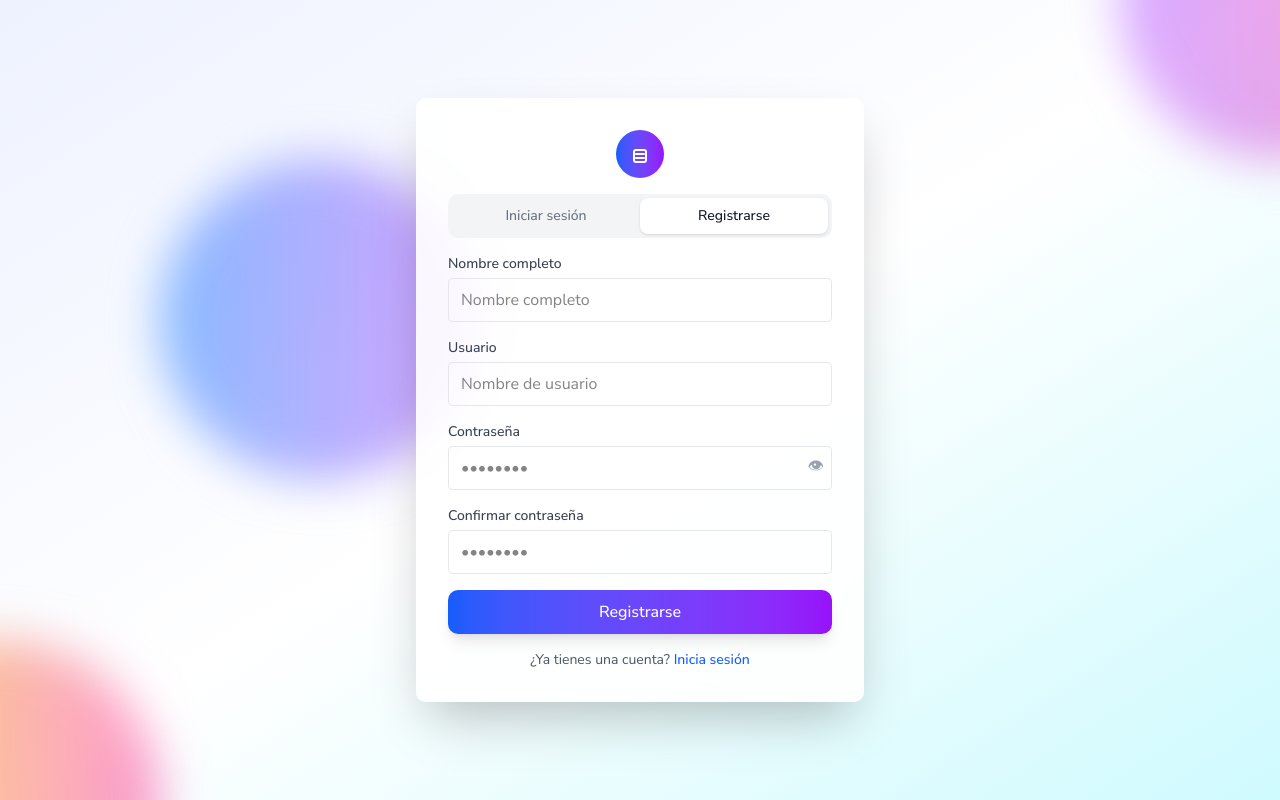
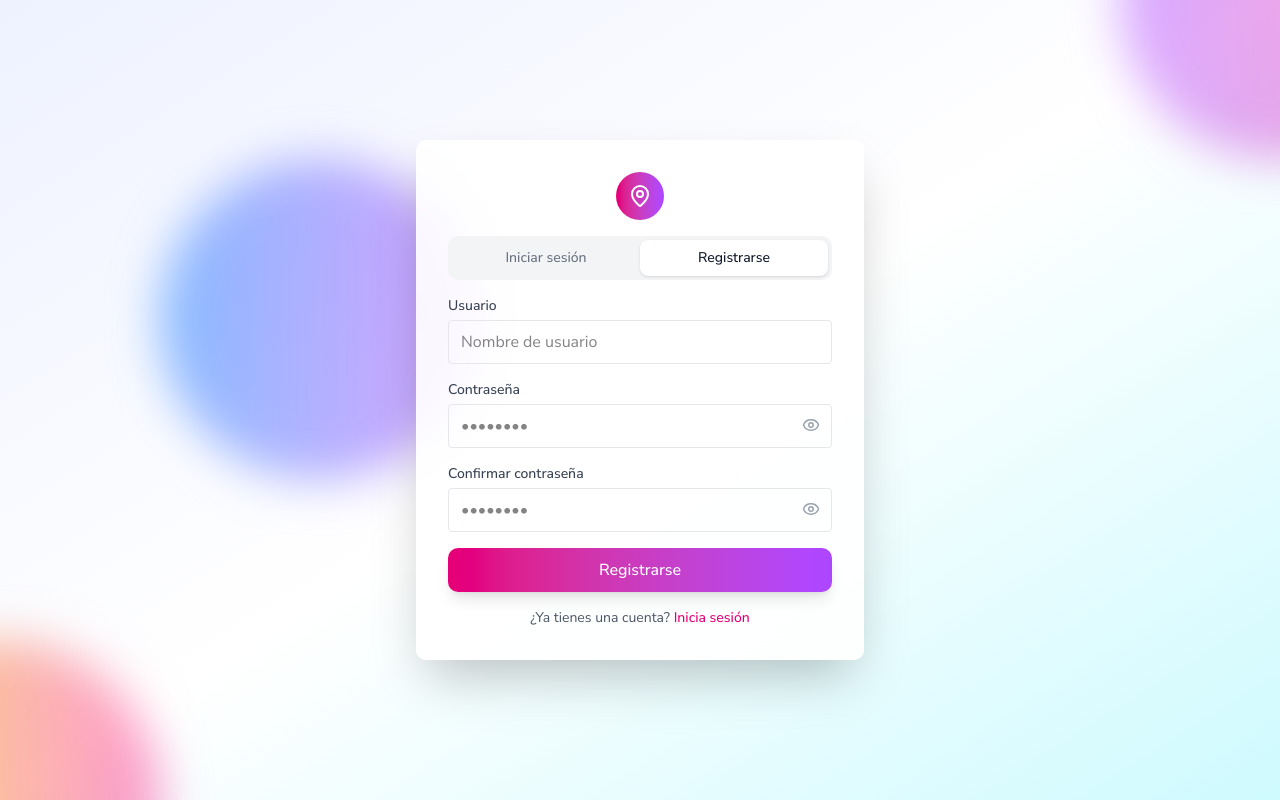
Before and after one commit to Efbayona/punto-red-front, a React (Vite) app: page / in a window 1280 px wide. Both pictures are taken after a click on the button "Registrarse". Built offline with nearby package versions, Linux system fonts and the light colour scheme.

Commit message:
User creation and settings

```diff
--- a/src/modules/dashboard/modal/NewRechargeModal.tsx
+++ b/src/modules/dashboard/modal/RechargeModal.tsx
@@ -11,7 +11,7 @@ import RechargeVoucher from "@/modules/dashboard/modal/RechargeVoucher.tsx";
 
 const quickAmounts = [1000, 5000, 10000, 20000, 50000, 100000];
 
-export default function NewRechargeModal({isOpen, onClose, onSave}: ModalProps) {
+export default function RechargeModal({isOpen, onClose, onSave}: ModalProps) {
     const [loading, setLoading] = useState(false);
     const [sending, setSending] = useState(false);
     const [formData, setFormData] = useState({operator: "", number: "", amount: ""});
@@ -232,7 +232,7 @@ export default function NewRechargeModal({isOpen, onClose, onSave}: ModalProps)
                                             amount: num < 1000 || num > 100000 ? "Debe estar entre 1,000 y 100,000" : "",
                                         });
                                     }}
-                                    placeholder="10,000"
+                                    placeholder="10.000"
                                     className={`pl-10 pr-12 w-full border rounded-lg px-3 py-2 ${
                                         errors.amount ? "border-red-500" : "border-gray-300"
                                     }`}
--- a/src/modules/login/components/Login.tsx
+++ b/src/modules/login/components/Login.tsx
@@ -1,59 +1,84 @@
-import React, {useState} from "react"
-import {useNavigate} from "react-router-dom"
+import React, {useState} from "react";
+import {useNavigate} from "react-router-dom";
 import {loginService, registerService} from "@/modules/login/services/AuthService.ts";
-import type {LoginData} from "@/modules/login/interfaces/Auth.interfaces.ts";
+import type {LoginData, RegisterUserData} from "@/modules/login/interfaces/Auth.interfaces.ts";
+import {Eye, EyeOff, MapPin} from "lucide-react";
+import {toast} from "react-toastify";
 
 export default function Login() {
-	const [showPassword, setShowPassword] = useState(false)
-	const [username, setUsername] = useState("")
-	const [password, setPassword] = useState("")
-	const [isLogin, setIsLogin] = useState(true)
-	const [confirmPassword, setConfirmPassword] = useState("")
-	const [name, setName] = useState("")
+	const [showPassword, setShowPassword] = useState(false);
+	const [showPasswordConfirm, setShowPasswordConfirm] = useState(false);
+	const [isLogin, setIsLogin] = useState(true);
+	const [loginUsername, setLoginUsername] = useState("");
+	const [loginPassword, setLoginPassword] = useState("");
+	const [registerUsername, setRegisterUsername] = useState("");
+	const [registerPassword, setRegisterPassword] = useState("");
+	const [registerConfirmPassword, setRegisterConfirmPassword] = useState("");
 
-	const navigate = useNavigate()
+	const navigate = useNavigate();
 
-	const handleSubmit = async (e: React.FormEvent<HTMLFormElement>) => {
-		e.preventDefault()
+	const handleLoginSubmit = async (e: React.FormEvent<HTMLFormElement>) => {
+		e.preventDefault();
 
 		try {
-			if (isLogin) {
-				if (!username || !password) {
-					alert("Por favor ingresa usuario y contraseña")
-					return
+			if (!loginUsername || !loginPassword) {
+				alert("Por favor ingresa usuario y contraseña");
+				return;
 			}
 
-				const data: LoginData = {
-					user: username,
-					password: password,
+			const dataUserLogin: LoginData = {
+				user: loginUsername,
+				password: loginPassword,
+			};
+
+			const result = await loginService(dataUserLogin, navigate);
+			console.log("Login exitoso", result);
+		} catch (error) {
+			alert("Ocurrió un error: " + error);
+		}
+	};
+
+	const handleRegisterSubmit = async (e: React.FormEvent<HTMLFormElement>) => {
+		e.preventDefault();
+
+		try {
+			if (!registerUsername || !registerPassword || !registerConfirmPassword) {
+				alert("Por favor completa todos los campos");
+				return;
+			}
+			if (registerPassword !== registerConfirmPassword) {
+				alert("Las contraseñas no coinciden");
+				return;
 			}
 
-				const result = await loginService(data, navigate)
-				console.log("Login exitoso ✅", result)
+			const dataUserRegister: RegisterUserData = {
+				user_name: registerUsername.toLowerCase(),
+				password: registerPassword,
+				confirm_password: registerConfirmPassword
+			};
 
-			} else {
-				if (!username || !password || !confirmPassword || !name) {
-					alert("Por favor completa todos los campos")
-					return
-				}
-				if (password !== confirmPassword) {
-					alert("Las contraseñas no coinciden")
-					return
+			try {
+				await registerService(dataUserRegister);
+				toast.success("Usuario creado exitosamente, ¡bienvenido!");
+			} catch (error) {
+				console.log(error)
+				toast.error("Error al registrar usuario");
 			}
 
-				const result = await registerService(name, username, password)
-				console.log("Registro exitoso ✅", result)
-				setIsLogin(true)
+			setRegisterUsername("");
+			setRegisterPassword("");
+			setRegisterConfirmPassword("");
+
+			setIsLogin(true);
+		} catch (error) {
+			alert("Ocurrió un error: " + error);
 		}
-		} catch (error) {
-			alert("Ocurrió un error: " + error)
-		}
-	}
+	};
 
 	return (
 		<div
 			className="min-h-screen flex items-center justify-center p-4 relative overflow-hidden bg-gradient-to-br from-indigo-50 via-white to-cyan-100">
-			{/* Fondos animado */}
+			{/* Fondos animados */}
 			<div className="absolute inset-0 overflow-hidden">
 				<div
 					className="absolute -top-40 -right-40 w-80 h-80 bg-gradient-to-r from-purple-400 to-pink-400 rounded-full mix-blend-multiply filter blur-xl opacity-70 animate-pulse"></div>
@@ -64,19 +89,11 @@ export default function Login() {
 			</div>
 
 			{/* Contenido */}
-			<form
-				onSubmit={handleSubmit}
-				className="relative z-10 w-full max-w-md bg-white/90 backdrop-blur-md rounded-lg shadow-2xl p-8"
-			>
+			<div className="relative z-10 w-full max-w-md bg-white/90 backdrop-blur-md rounded-lg shadow-2xl p-8">
 				{/* Icono */}
 				<div
-					className="w-12 h-12 bg-gradient-to-r from-blue-600 to-purple-600 rounded-full mx-auto mb-4 flex items-center justify-center"
-				>
-					<svg xmlns="http://www.w3.org/2000/svg" className="w-6 h-6 text-white" fill="none"
-					     viewBox="0 0 24 24" stroke="currentColor">
-						<path strokeLinecap="round" strokeLinejoin="round" strokeWidth={2}
-						      d="M16 12H8m8-4H8m8 8H8m-2-6v8a2 2 0 002 2h8a2 2 0 002-2v-8a2 2 0 00-2-2h-8a2 2 0 00-2 2z"/>
-					</svg>
+					className="w-12 h-12 bg-gradient-to-r from-pink-600 to-purple-500 rounded-full mx-auto mb-4 flex items-center justify-center">
+					<MapPin size={24} color="white"/>
 				</div>
 
 				{/* Pestañas */}
@@ -84,138 +101,180 @@ export default function Login() {
 					<button
 						type="button"
 						onClick={() => setIsLogin(true)}
-						className={`flex-1 py-2 px-4 rounded-md text-sm font-medium transition-all ${isLogin ? "bg-white text-gray-900 shadow-sm" : "text-gray-500 hover:text-gray-700"}`}
+						className={`flex-1 py-2 px-4 rounded-md text-sm font-medium transition-all ${
+							isLogin ? "bg-white text-gray-900 shadow-sm" : "text-gray-500 hover:text-gray-700"
+						}`}
 					>
 						Iniciar sesión
 					</button>
 					<button
 						type="button"
 						onClick={() => setIsLogin(false)}
-						className={`flex-1 py-2 px-4 rounded-md text-sm font-medium transition-all ${!isLogin ? "bg-white text-gray-900 shadow-sm" : "text-gray-500 hover:text-gray-700"}`}
+						className={`flex-1 py-2 px-4 rounded-md text-sm font-medium transition-all ${
+							!isLogin ? "bg-white text-gray-900 shadow-sm" : "text-gray-500 hover:text-gray-700"
+						}`}
 					>
 						Registrarse
 					</button>
 				</div>
 
-				{/* Inputs */}
-				{!isLogin && (
+				{/* Formularios separados */}
+				{isLogin ? (
+					// Formulario Iniciar sesión
+					<form onSubmit={handleLoginSubmit}>
 						<div className="mb-4">
-						<label htmlFor="name" className="text-sm font-medium text-gray-700 block mb-1">
-							Nombre completo
-						</label>
-						<input
-							id="name"
-							type="text"
-							placeholder="Nombre completo"
-							value={name}
-							onChange={(e) => setName(e.target.value)}
-							className="h-11 border border-gray-200 rounded px-3 focus:border-blue-500 focus:ring focus:ring-blue-200 w-full"
-							required
-						/>
-					</div>
-				)}
-
-				<div className="mb-4">
-					<label htmlFor="username" className="text-sm font-medium text-gray-700 block mb-1">
+							<label htmlFor="username-login" className="text-sm font-medium text-gray-700 block mb-1">
 								Usuario
 							</label>
 							<input
-						id="username"
+								id="username-login"
 								type="text"
 								placeholder="Nombre de usuario"
-						value={username}
-						onChange={(e) => setUsername(e.target.value)}
-						className="h-11 border border-gray-200 rounded px-3 focus:border-blue-500 focus:ring focus:ring-blue-200 w-full"
+								value={loginUsername}
+								onChange={(e) => setLoginUsername(e.target.value)}
+								className="h-11 border border-gray-200 rounded px-3 focus:border-pink-600 focus:ring focus:ring-purple-300 w-full"
 								required
 							/>
 						</div>
 
 						<div className="mb-4">
-					<label htmlFor="password" className="text-sm font-medium text-gray-700 block mb-1">
+							<label htmlFor="password-login" className="text-sm font-medium text-gray-700 block mb-1">
 								Contraseña
 							</label>
 							<div className="relative">
 								<input
-							id="password"
+									id="password-login"
 									type={showPassword ? "text" : "password"}
 									placeholder="••••••••"
-							value={password}
-							onChange={(e) => setPassword(e.target.value)}
-							className="h-11 border border-gray-200 rounded px-3 pr-10 focus:border-blue-500 focus:ring focus:ring-blue-200 w-full"
+									value={loginPassword}
+									onChange={(e) => setLoginPassword(e.target.value)}
+									className="h-11 border border-gray-200 rounded px-3 pr-10 focus:border-pink-600 focus:ring focus:ring-purple-300 w-full"
 									required
 								/>
 								<button
 									type="button"
-							className="absolute right-2 top-2 text-gray-400"
+									className="absolute right-3 top-3 text-gray-400 hover:text-pink-600"
 									onClick={() => setShowPassword(!showPassword)}
+									aria-label={showPassword ? "Ocultar contraseña" : "Mostrar contraseña"}
 								>
-							{showPassword ? "🙈" : "👁"}
+									{showPassword ? <EyeOff size={18}/> : <Eye size={18}/>}
 								</button>
 							</div>
 						</div>
 
-				{!isLogin && (
-					<div className="mb-4">
-						<label htmlFor="confirmPassword" className="text-sm font-medium text-gray-700 block mb-1">
-							Confirmar contraseña
-						</label>
-						<input
-							id="confirmPassword"
-							type="password"
-							placeholder="••••••••"
-							value={confirmPassword}
-							onChange={(e) => setConfirmPassword(e.target.value)}
-							className="h-11 border border-gray-200 rounded px-3 focus:border-blue-500 focus:ring focus:ring-blue-200 w-full"
-							required
-						/>
-					</div>
-				)}
-
-				{isLogin && (
 						<div className="flex items-center justify-between mb-4">
 							<label className="flex items-center space-x-2 text-sm text-gray-600">
 								<input type="checkbox" className="w-4 h-4"/>
 								<span>Recuérdame</span>
 							</label>
-						<a href="#" className="text-sm text-blue-600 hover:text-blue-800">
+							<a href="#" className="text-pink-600 hover:text-purple-700 text-sm">
 								¿Olvidaste tu contraseña?
 							</a>
 						</div>
-				)}
 
 						<button
-					className="w-full h-11 bg-gradient-to-r from-blue-600 to-purple-600 hover:from-blue-700 hover:to-purple-700 text-white font-medium shadow-lg rounded-lg"
+							className="w-full h-11 bg-gradient-to-r from-pink-600 to-purple-500 hover:from-pink-700 hover:to-purple-700 text-white font-medium shadow-lg rounded-lg transition-colors duration-300"
 							type="submit"
 						>
-					{isLogin ? "Iniciar sesión" : "Registrarse"}
+							Iniciar sesión
 						</button>
 
 						<div className="text-center text-sm text-gray-600 mt-4">
-					{isLogin ? (
-						<>
 							¿No tienes una cuenta?{" "}
 							<button
 								type="button"
-								className="text-blue-600 hover:text-blue-800 font-medium"
+								className="text-pink-600 hover:text-purple-700 font-medium"
 								onClick={() => setIsLogin(false)}
 							>
 								Regístrate aquí
 							</button>
-						</>
+						</div>
+					</form>
 				) : (
-						<>
+					// Formulario Registrarse
+					<form onSubmit={handleRegisterSubmit}>
+						<div className="mb-4">
+							<label htmlFor="username-register" className="text-sm font-medium text-gray-700 block mb-1">
+								Usuario
+							</label>
+							<input
+								id="username-register"
+								type="text"
+								placeholder="Nombre de usuario"
+								value={registerUsername}
+								onChange={(e) => setRegisterUsername(e.target.value)}
+								className="h-11 border border-gray-200 rounded px-3 focus:border-pink-600 focus:ring focus:ring-purple-300 w-full"
+								required
+							/>
+						</div>
+
+						<div className="mb-4">
+							<label htmlFor="password-register" className="text-sm font-medium text-gray-700 block mb-1">
+								Contraseña
+							</label>
+							<div className="relative">
+								<input
+									id="password-register"
+									type={showPassword ? "text" : "password"}
+									placeholder="••••••••"
+									value={registerPassword}
+									onChange={(e) => setRegisterPassword(e.target.value)}
+									className="h-11 border border-gray-200 rounded px-3 pr-10 focus:border-pink-600 focus:ring focus:ring-purple-300 w-full"
+									required
+								/>
+								<button
+									type="button"
+									className="absolute right-3 top-3 text-gray-400 hover:text-pink-600"
+									onClick={() => setShowPassword(!showPassword)}
+									aria-label={showPassword ? "Ocultar contraseña" : "Mostrar contraseña"}>
+									{showPassword ? <EyeOff size={18}/> : <Eye size={18}/>}
+								</button>
+							</div>
+						</div>
+
+						<div className="mb-4">
+							<label htmlFor="password-register-confirm"
+							       className="text-sm font-medium text-gray-700 block mb-1">
+								Confirmar contraseña
+							</label>
+							<div className="relative">
+								<input
+									id="password-register-confirm"
+									type={showPasswordConfirm ? "text" : "password"}
+									placeholder="••••••••"
+									value={registerConfirmPassword}
+									onChange={(e) => setRegisterConfirmPassword(e.target.value)}
+									className="h-11 border border-gray-200 rounded px-3 pr-10 focus:border-pink-600 focus:ring focus:ring-purple-300 w-full"
+									required
+								/>
+								<button
+									type="button"
+									className="absolute right-3 top-3 text-gray-400 hover:text-pink-600"
+									onClick={() => setShowPasswordConfirm(!showPasswordConfirm)}
+									aria-label={showPasswordConfirm ? "Ocultar contraseña" : "Mostrar contraseña"}>
+									{showPasswordConfirm ? <EyeOff size={18}/> : <Eye size={18}/>}
+								</button>
+							</div>
+						</div>
+
+						<button
+							className="w-full h-11 bg-gradient-to-r from-pink-600 to-purple-500 hover:from-pink-700 hover:to-purple-700 text-white font-medium shadow-lg rounded-lg transition-colors duration-300"
+							type="submit">
+							Registrarse
+						</button>
+
+						<div className="text-center text-sm text-gray-600 mt-4">
 							¿Ya tienes una cuenta?{" "}
 							<button
 								type="button"
-								className="text-blue-600 hover:text-blue-800 font-medium"
-								onClick={() => setIsLogin(true)}
-							>
+								className="text-pink-600 hover:text-purple-700 font-medium"
+								onClick={() => setIsLogin(true)}>
 								Inicia sesión
 							</button>
-						</>
+						</div>
+					</form>
 				)}
 			</div>
-			</form>
 		</div>
-	)
+	);
 }
--- a/src/modules/login/interfaces/Auth.interfaces.ts
+++ b/src/modules/login/interfaces/Auth.interfaces.ts
@@ -2,3 +2,9 @@ export interface LoginData {
 	user: string;
 	password: string;
 }
+
+export interface RegisterUserData {
+	user_name: string;
+	password: string;
+	confirm_password: string;
+}
```
Also changed, not shown: src/modules/dashboard/components/RechargeDashboard.tsx (+9 -21 lines), src/modules/login/services/AuthService.ts (+8 -8 lines), src/utils/funtions.ts (+17 -0 lines). Lines whose indentation alone changed are shown as unchanged.
